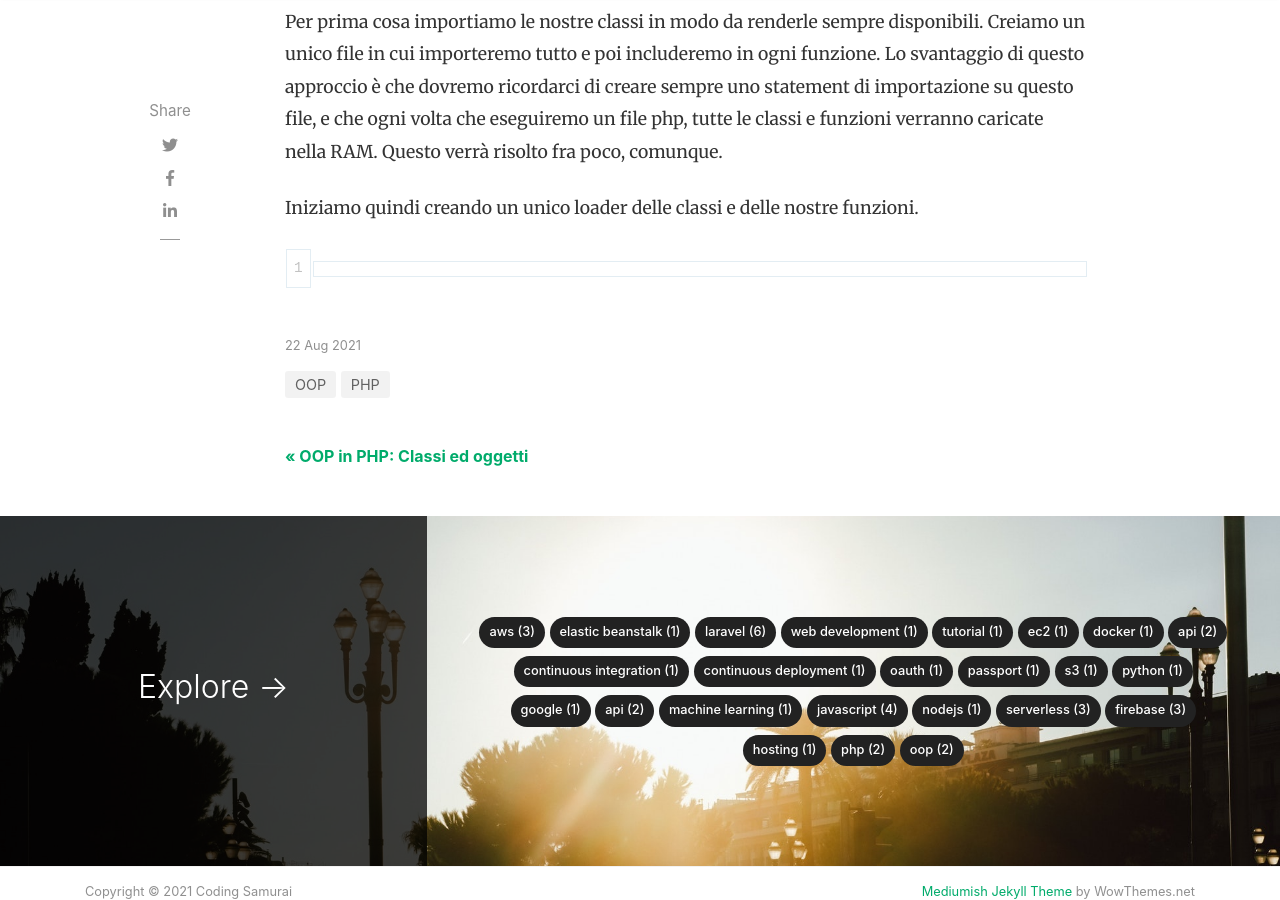
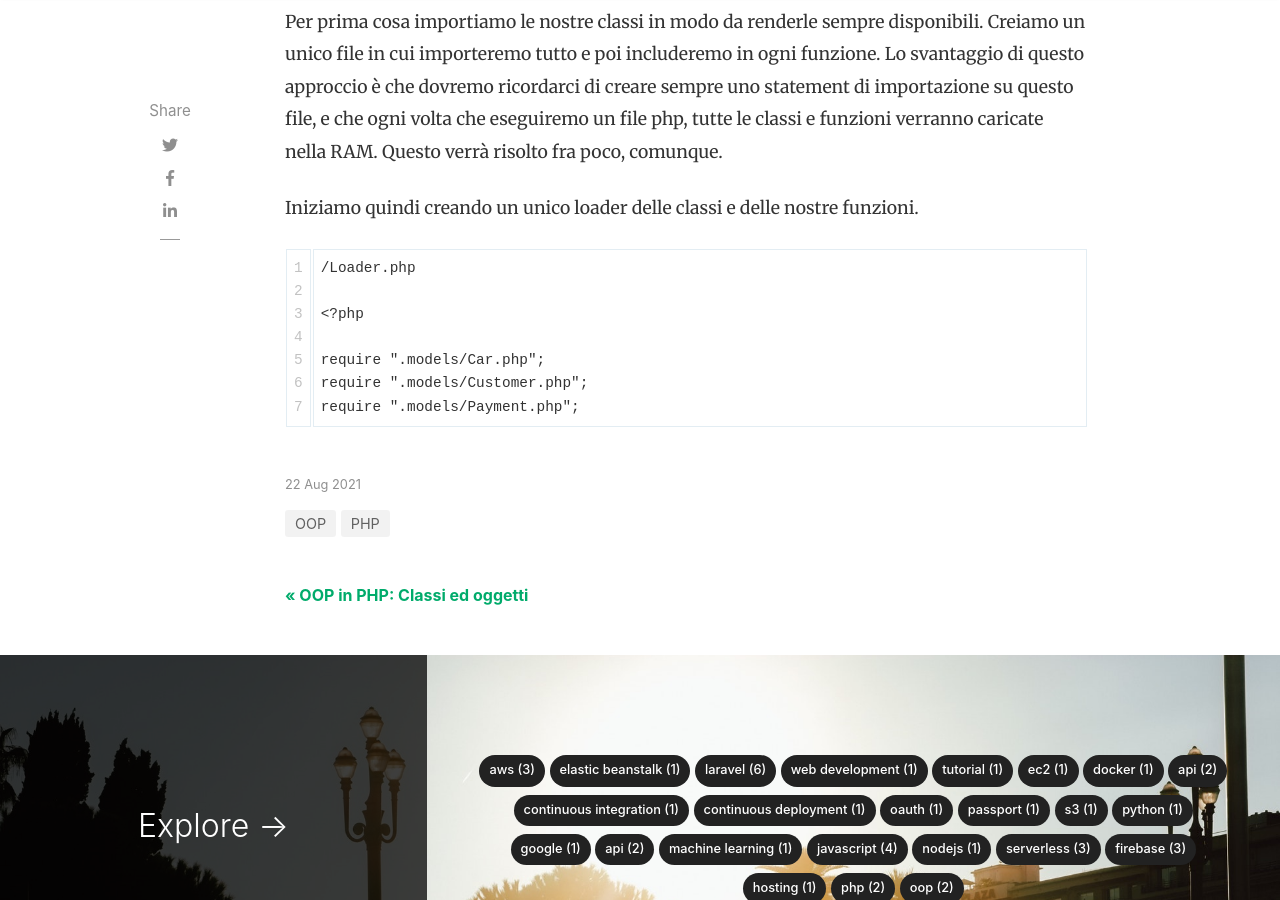
Before and after one commit to mattiatoselli/codingsamurai, a Jekyll site: the page built from _posts/2021-08-22-php-oop-oggetti-istanziare.md, in a window 1280 px wide and 900 px high, scrolled down 1063 px. Built offline with Jekyll 4.4.1, drawn with Linux system fonts in a browser that asks for light colours; nearby versions of some CDN libraries; comment, search, counter and statistics services are not loaded.

Commit message:
Update 2021-08-22-php-oop-oggetti-istanziare.md

````diff
--- a/_posts/2021-08-22-php-oop-oggetti-istanziare.md
+++ b/_posts/2021-08-22-php-oop-oggetti-istanziare.md
@@ -20,4 +20,11 @@ Questo verrà risolto fra poco, comunque.
 Iniziamo quindi creando un unico loader delle classi e delle nostre funzioni.
 
 ```
+/Loader.php
+
+<?php
+
+require ".models/Car.php";
+require ".models/Customer.php";
+require ".models/Payment.php";
 ```
````
